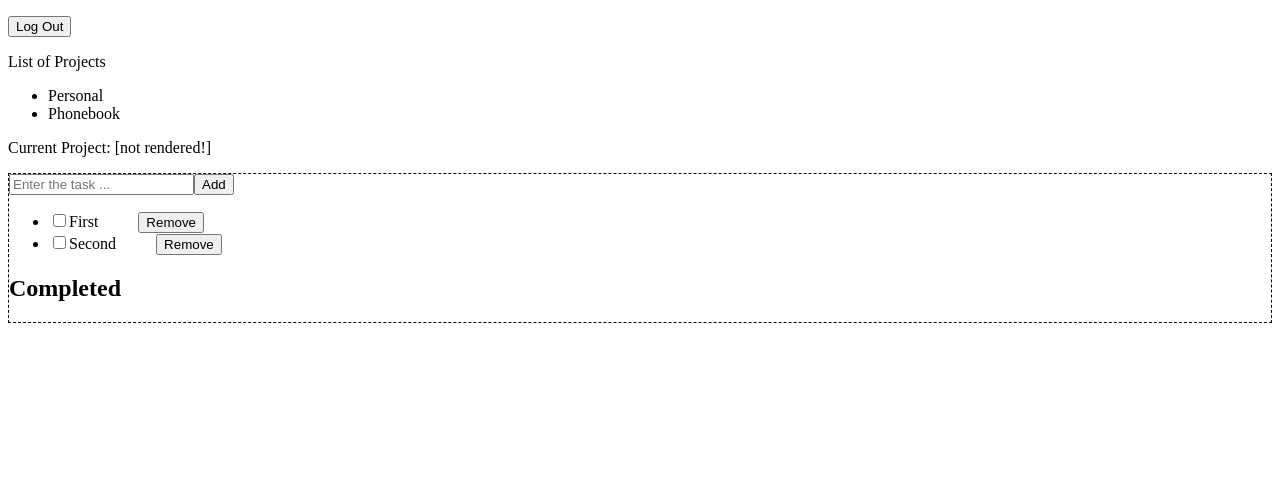
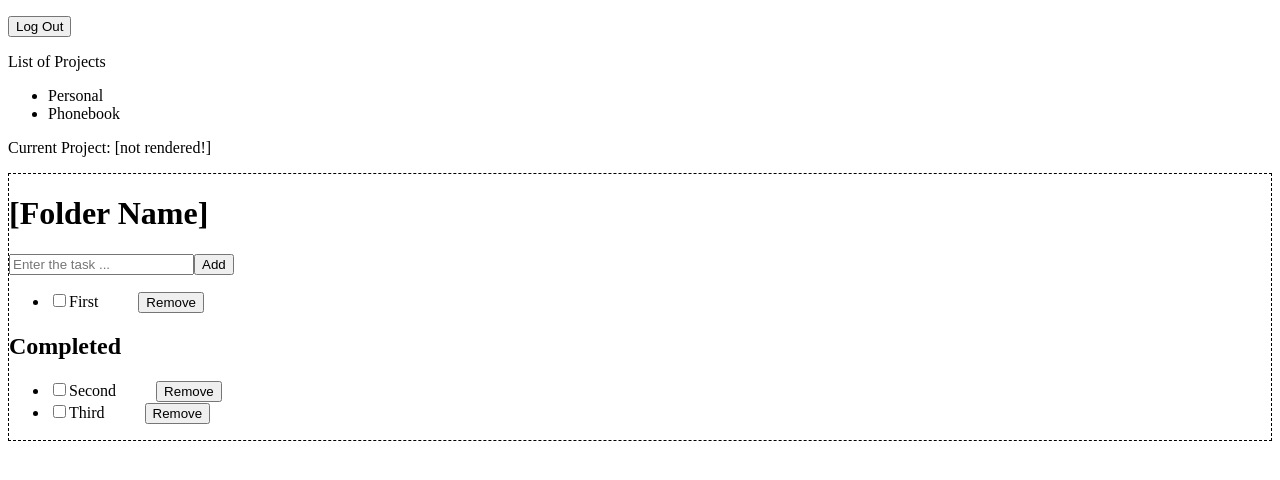
Before and after one commit to nluu175/to-do-app, a React (Create React App) app: page / in a window 1280 px wide. Shown: the top 480 px of the page. Built offline with nearby package versions, Linux system fonts and the light colour scheme.

Commit message:
added checkbox and refectored the components

```diff
--- a/src/App.js
+++ b/src/App.js
@@ -1,8 +1,6 @@
 import SideBar from "./Template/SideBar";
 import NavBar from "./Template/NavBar";
 import Folder from "./Components/Folder";
-
-const handleDelete = (e) => {};
 
 const App = () => {
   return (
--- a/src/Components/Completed.js
+++ /dev/null
@@ -1,9 +0,0 @@
-const Completed = () => {
-  return (
-    <div>
-      <h2>Completed</h2>
-    </div>
-  );
-};
-
-export default Completed;
--- a/src/Components/File.js
+++ b/src/Components/File.js
@@ -1,18 +1,49 @@
 import Task from "./Task";
-import Completed from "./Completed";
 import "./File.css";
-import { useState } from "react";
+import { useState, useEffect } from "react";
 
 const File = (props) => {
-  const today = new Date();
   const initialTasks = [
-    { content: "First", id: 1, createdDate: Date.now() },
-    { content: "Second", id: 2, createdDate: Date.now() },
+    {
+      content: "First",
+      id: 1,
+      createdDate: Date.now(),
+      completed: false,
+      dueDate: Date.now(),
+    },
+    {
+      content: "Second",
+      id: 2,
+      createdDate: Date.now(),
+      completed: true,
+      dueDate: Date.now(),
+    },
+    {
+      content: "Third",
+      id: 3,
+      createdDate: Date.now(),
+      completed: true,
+      dueDate: Date.now(),
+    },
   ];
 
   const [tasks, setTasks] = useState(initialTasks);
   const [onTypeTask, setOnTypeTask] = useState("");
+  const [unCompleted, setUnCompleted] = useState(
+    tasks.filter((task) => task.completed === false)
+  );
+  const [completed, setCompleted] = useState(
+    tasks.filter((task) => task.completed === true)
+  );
 
+  useEffect(() => {
+    console.log("tasks updated!");
+    setUnCompleted(tasks.filter((task) => task.completed === false));
+    setCompleted(tasks.filter((task) => task.completed === true));
+    // eslint-disable-next-line react-hooks/exhaustive-deps
+  }, [tasks]);
+
+  // File Level Event Handlers
   const handleInputChange = (e) => {
     setOnTypeTask(e.target.value);
   };
@@ -20,20 +51,41 @@ const File = (props) => {
   const handleAdd = (e) => {
     e.preventDefault();
     if (onTypeTask) {
-      const addedTask = { content: onTypeTask, id: tasks.length + 1 };
+      const id = Math.floor(Math.random() * 100);
+      const addedTask = { content: onTypeTask, id: id, completed: false };
       setTasks(tasks.concat(addedTask));
       setOnTypeTask("");
     }
+    console.log(tasks);
   };
 
+  // Task Level Event Handlers
   const handleDelete = (e) => {
     const removedId = e.target.id;
+    // Handle for Completed and UnCompleted Tasks cases
     const newTasks = tasks.filter((task) => task.id !== +removedId);
     setTasks(newTasks);
   };
 
+  const handleCheck = (e) => {
+    const updatedTasks = [...tasks];
+    const checkedTask = updatedTasks.filter(
+      (task) => task.id === +e.target.id
+    )[0];
+
+    // Change the value of completed
+    checkedTask.completed = !checkedTask.completed;
+    setTasks(updatedTasks);
+  };
+
+  const taskMethod = {
+    handleDelete: handleDelete,
+    handleCheck: handleCheck,
+  };
+
   return (
     <div className="fileMainPage">
+      <h1>[Folder Name]</h1>
       <form>
         <input
           placeholder="Enter the task ..."
@@ -45,13 +97,20 @@ const File = (props) => {
       {/* Task Container */}
       <div className="taskContainer">
         <ul>
-          {tasks.map((task) => (
-            <Task task={task} handleDelete={handleDelete} />
+          {unCompleted.map((task) => (
+            <Task key={task.id} task={task} method={taskMethod} />
           ))}
         </ul>
       </div>
       {/* Completed Task */}
-      <Completed />
+      <h2>Completed</h2>
+      <div className="taskContainer">
+        <ul>
+          {completed.map((task) => (
+            <Task key={task.id} task={task} method={taskMethod} />
+          ))}
+        </ul>
+      </div>
     </div>
   );
 };
--- a/src/Components/Task.js
+++ b/src/Components/Task.js
@@ -2,12 +2,12 @@ import "./Task.css";
 
 const Task = (props) => {
   const { content, id } = props.task;
-  const { handleDelete } = props;
+  const { handleDelete, handleCheck } = props.method;
   return (
     <li>
-      <input type="checkbox" />
+      <input type="checkbox" id={id} onChange={handleCheck} />
       <p className="note content">{content}</p>
-      <button className="note" onClick={handleDelete} id={id}>
+      <button className="note" id={id} onClick={handleDelete}>
         Remove
       </button>
     </li>
```
Also changed, not shown: package.json (+5 -3 lines), 1 other file (tests, documents, lock files or other folders).
